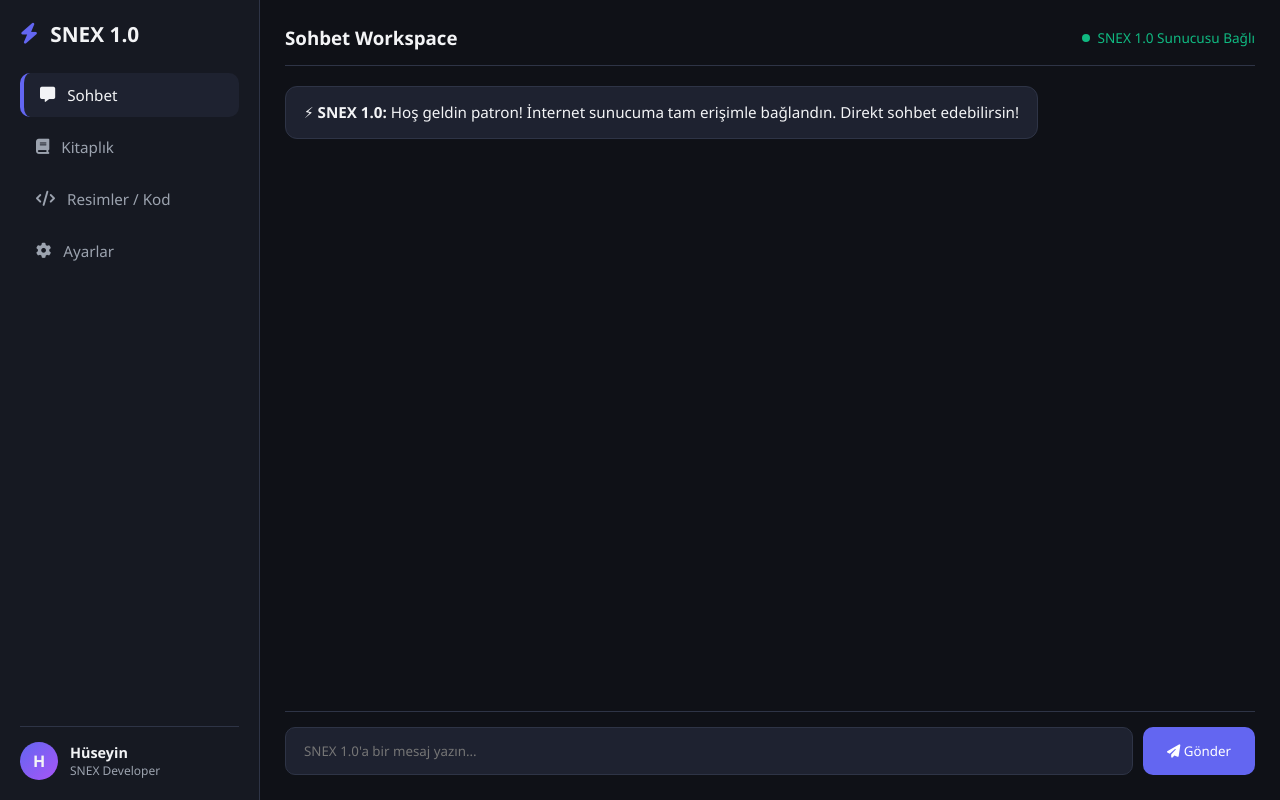
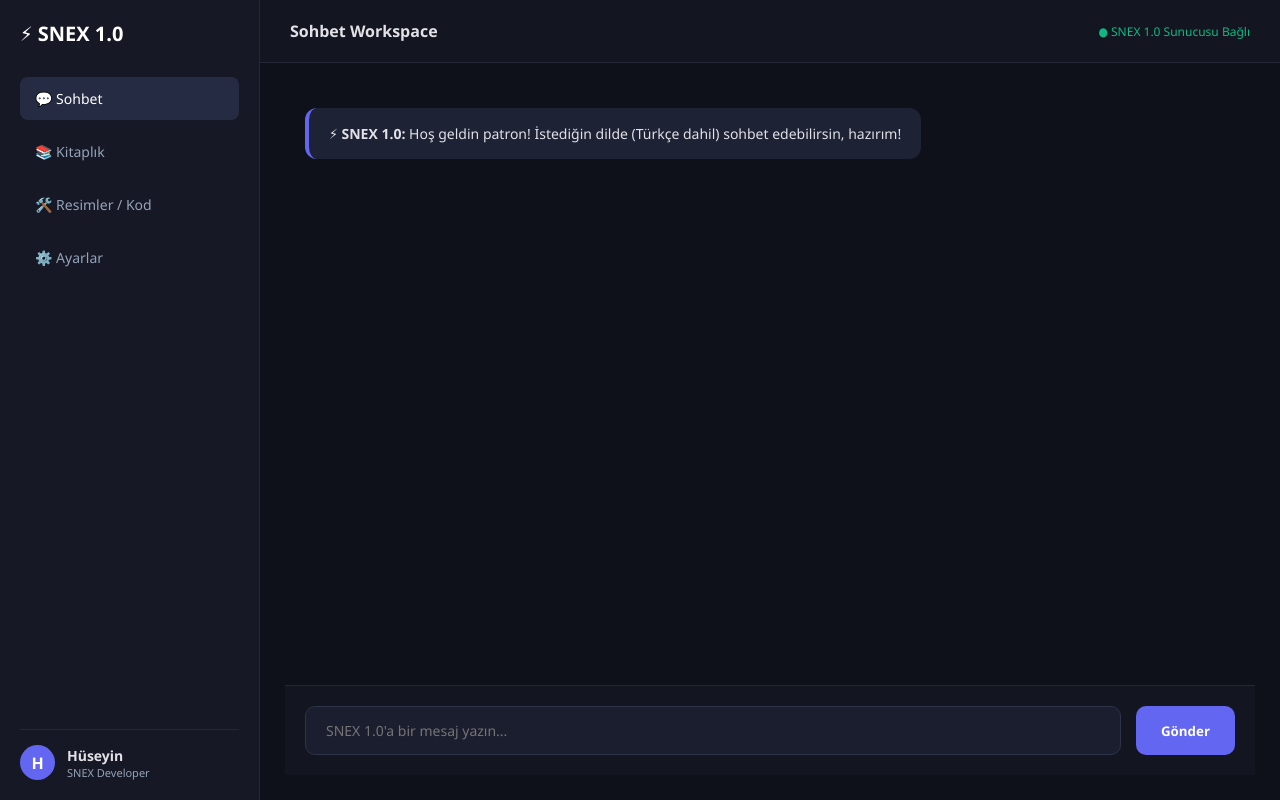
Before and after one commit to g72569285-a11y/Snex-ai, a Python web app: template templates/index.html in a window 1280 px wide. Run offline with Jinja, Linux system fonts and the light colour scheme; the template is opened without the code that fills it, so the values that code supplies are empty.

Commit message:
Update index.html

```diff
--- a/templates/index.html
+++ b/templates/index.html
@@ -4,375 +4,147 @@
     <meta charset="UTF-8">
     <meta name="viewport" content="width=device-width, initial-scale=1.0">
     <title>SNEX 1.0 - AI Workspace</title>
-    <link href="https://cdnjs.cloudflare.com/ajax/libs/font-awesome/6.4.0/css/all.min.css" rel="stylesheet">
     <style>
-        :root {
-            --bg-main: #0f1117;
-            --bg-sidebar: #161922;
-            --bg-card: #1e2230;
-            --accent: #6366f1;
-            --accent-hover: #4f46e5;
-            --text-main: #f3f4f6;
-            --text-muted: #9ca3af;
-            --border: #2e3446;
-        }
+        * { box-sizing: border-box; margin: 0; padding: 0; font-family: 'Segoe UI', Tahoma, Geneva, Verdana, sans-serif; }
+        body { background-color: #0f111a; color: #e1e1e6; display: flex; height: 100vh; overflow: hidden; }
 
-        * {
-            margin: 0;
-            padding: 0;
-            box-sizing: border-box;
-            font-family: 'Segoe UI', Tahoma, Geneva, Verdana, sans-serif;
-        }
+        /* Sol Menü */
+        .sidebar { width: 260px; background-color: #161925; border-right: 1px solid #232738; display: flex; flex-direction: column; justify-content: space-between; padding: 20px; }
+        .sidebar-top h0, .sidebar-top h1 { font-size: 20px; font-weight: bold; color: #fff; margin-bottom: 30px; display: flex; align-items: center; gap: 10px; }
+        .sidebar-menu { display: flex; flex-direction: column; gap: 10px; }
+        .sidebar-menu-item { display: flex; align-items: center; gap: 12px; padding: 12px 15px; border-radius: 8px; color: #94a3b8; cursor: pointer; transition: all 0.2s; font-size: 14px; }
+        .sidebar-menu-item:hover, .sidebar-menu-item.active { background-color: #252b42; color: #fff; }
 
-        body {
-            background-color: var(--bg-main);
-            color: var(--text-main);
-            height: 100vh;
-            display: flex;
-            overflow: hidden;
-        }
+        .sidebar-user { display: flex; align-items: center; gap: 12px; padding-top: 15px; border-top: 1px solid #232738; }
+        .avatar { width: 35px; height: 35px; background: #6366f1; border-radius: 50%; display: flex; align-items: center; justify-content: center; font-weight: bold; color: #fff; }
 
-        /* Sidebar Styles */
-        .sidebar {
-            width: 260px;
-            background-color: var(--bg-sidebar);
-            border-right: 1px solid var(--border);
-            display: flex;
-            flex-direction: column;
-            justify-content: space-between;
-            padding: 20px;
-        }
+        /* Ana İçerik Alanı */
+        .main-content { flex: 1; display: flex; flex-direction: column; background-color: #0f111a; position: relative; }
+        .header { padding: 20px 30px; border-bottom: 1px solid #232738; display: flex; justify-content: space-between; align-items: center; background: #131520; }
 
-        .brand {
-            display: flex;
-            align-items: center;
-            gap: 12px;
-            font-size: 1.3rem;
-            font-weight: 700;
-            color: var(--text-main);
-            margin-bottom: 25px;
-        }
+        .tab-panel { display: none; flex: 1; flex-direction: column; height: calc(100vh - 73px); overflow-y: auto; padding: 25px; }
+        .tab-panel.active { display: flex; }
 
-        .brand i {
-            color: var(--accent);
-        }
+        /* Sohbet Alanı */
+        .chat-messages { flex: 1; overflow-y: auto; padding: 20px; display: flex; flex-direction: column; gap: 15px; }
+        .message { padding: 15px 20px; border-radius: 12px; max-width: 75%; line-height: 1.5; font-size: 14px; word-break: break-word; }
+        .message.bot { background-color: #1e2235; align-self: flex-start; border-left: 4px solid #6366f1; }
+        .message.user { background-color: #6366f1; color: white; align-self: flex-end; }
 
-        .nav-list {
-            list-style: none;
-            display: flex;
-            flex-direction: column;
-            gap: 8px;
-        }
+        .chat-input-area { padding: 20px; background: #131520; border-top: 1px solid #232738; display: flex; gap: 15px; }
+        .chat-input-area input { flex: 1; background: #1a1e2e; border: 1px solid #2d334a; padding: 14px 20px; border-radius: 10px; color: #fff; outline: none; font-size: 14px; }
+        .chat-input-area input:focus { border-color: #6366f1; }
+        .chat-input-area button { background: #6366f1; color: white; border: none; padding: 0 25px; border-radius: 10px; cursor: pointer; font-weight: bold; transition: background 0.2s; }
+        .chat-input-area button:hover { background: #4f46e5; }
 
-        .nav-item {
-            display: flex;
-            align-items: center;
-            gap: 12px;
-            padding: 12px 16px;
-            border-radius: 10px;
-            color: var(--text-muted);
-            cursor: pointer;
-            transition: all 0.2s ease;
-            font-size: 0.95rem;
-        }
-
-        .nav-item:hover, .nav-item.active {
-            background-color: var(--bg-card);
-            color: var(--text-main);
-        }
-
-        .nav-item.active {
-            border-left: 4px solid var(--accent);
-        }
-
-        .user-profile {
-            display: flex;
-            align-items: center;
-            gap: 12px;
-            padding-top: 15px;
-            border-top: 1px solid var(--border);
-        }
-
-        .avatar {
-            width: 38px;
-            height: 38px;
-            border-radius: 50%;
-            background: linear-gradient(135deg, var(--accent), #a855f7);
-            display: flex;
-            align-items: center;
-            justify-content: center;
-            font-weight: bold;
-        }
-
-        /* Main Content Panels */
-        .main-content {
-            flex: 1;
-            display: flex;
-            flex-direction: column;
-            position: relative;
-        }
-
-        .tab-panel {
-            display: none;
-            height: 100%;
-            flex-direction: column;
-            padding: 25px;
-            overflow-y: auto;
-        }
-
-        .tab-panel.active {
-            display: flex;
-        }
-
-        /* Chat Panel */
-        .chat-header {
-            padding-bottom: 15px;
-            border-bottom: 1px solid var(--border);
-            display: flex;
-            justify-content: space-between;
-            align-items: center;
-        }
-
-        .status-badge {
-            display: flex;
-            align-items: center;
-            gap: 8px;
-            font-size: 0.85rem;
-            color: #10b981;
-        }
-
-        .status-dot {
-            width: 8px;
-            height: 8px;
-            background-color: #10b981;
-            border-radius: 50%;
-        }
-
-        .chat-box {
-            flex: 1;
-            overflow-y: auto;
-            padding: 20px 0;
-            display: flex;
-            flex-direction: column;
-            gap: 16px;
-        }
-
-        .message {
-            max-width: 80%;
-            padding: 14px 18px;
-            border-radius: 12px;
-            line-height: 1.5;
-            font-size: 0.95rem;
-        }
-
-        .message.bot {
-            background-color: var(--bg-card);
-            align-self: flex-start;
-            border: 1px solid var(--border);
-        }
-
-        .message.user {
-            background-color: var(--accent);
-            color: #fff;
-            align-self: flex-end;
-        }
-
-        .chat-input-area {
-            display: flex;
-            gap: 10px;
-            padding-top: 15px;
-            border-top: 1px solid var(--border);
-        }
-
-        .chat-input-area input {
-            flex: 1;
-            background-color: var(--bg-card);
-            border: 1px solid var(--border);
-            border-radius: 10px;
-            padding: 14px 18px;
-            color: var(--text-main);
-            outline: none;
-        }
-
-        .chat-input-area button {
-            background-color: var(--accent);
-            color: white;
-            border: none;
-            padding: 0 24px;
-            border-radius: 10px;
-            cursor: pointer;
-            transition: background 0.2s;
-        }
-
-        .chat-input-area button:hover {
-            background-color: var(--accent-hover);
-        }
-
-        /* Cards Grid Layout (for other tabs) */
-        .grid-cards {
-            display: grid;
-            grid-template-columns: repeat(auto-fill, minmax(240px, 1fr));
-            gap: 20px;
-            margin-top: 20px;
-        }
-
-        .card {
-            background-color: var(--bg-card);
-            border: 1px solid var(--border);
-            border-radius: 12px;
-            padding: 20px;
-            cursor: pointer;
-            transition: transform 0.2s;
-        }
-
-        .card:hover {
-            transform: translateY(-4px);
-        }
-
-        .card h4 {
-            margin-bottom: 8px;
-        }
-
-        .card p {
-            color: var(--text-muted);
-            font-size: 0.85rem;
-        }
+        /* Diğer Paneller İçin Tasarım */
+        .panel-card { background: #161925; border: 1px solid #232738; padding: 25px; border-radius: 12px; margin-bottom: 20px; }
+        .panel-card h2 { margin-bottom: 15px; color: #fff; font-size: 18px; }
+        .panel-card p { color: #94a3b8; font-size: 14px; }
     </style>
 </head>
 <body>
 
-    <!-- Sidebar -->
+    <!-- Sol Menü -->
     <div class="sidebar">
-        <div>
-            <div class="brand">
-                <i class="fa-solid fa-bolt"></i>
-                <span>SNEX 1.0</span>
+        <div class="sidebar-top">
+            <h1>⚡ SNEX 1.0</h1>
+            <div class="sidebar-menu">
+                <div class="sidebar-menu-item active" onclick="switchTab('chat', this)">💬 Sohbet</div>
+                <div class="sidebar-menu-item" onclick="switchTab('library', this)">📚 Kitaplık</div>
+                <div class="sidebar-menu-item" onclick="switchTab('tools', this)">🛠️ Resimler / Kod</div>
+                <div class="sidebar-menu-item" onclick="switchTab('settings', this)">⚙️ Ayarlar</div>
             </div>
-            <ul class="nav-list">
-                <li class="nav-item active" onclick="switchTab('chatTab', this)">
-                    <i class="fa-solid fa-message"></i> Sohbet
-                </li>
-                <li class="nav-item" onclick="switchTab('libraryTab', this)">
-                    <i class="fa-solid fa-book"></i> Kitaplık
-                </li>
-                <li class="nav-item" onclick="switchTab('mediaTab', this)">
-                    <i class="fa-solid fa-code"></i> Resimler / Kod
-                </li>
-                <li class="nav-item" onclick="switchTab('settingsTab', this)">
-                    <i class="fa-solid fa-gear"></i> Ayarlar
-                </li>
-            </ul>
         </div>
-
-        <div class="user-profile">
+        <div class="sidebar-user">
             <div class="avatar">H</div>
             <div>
-                <div style="font-weight: 600; font-size: 0.9rem;">Hüseyin</div>
-                <div style="font-size: 0.75rem; color: var(--text-muted);">SNEX Developer</div>
+                <div style="font-weight: bold; font-size: 14px;">Hüseyin</div>
+                <div style="font-size: 11px; color: #94a3b8;">SNEX Developer</div>
             </div>
         </div>
     </div>
 
-    <!-- Main Workspace -->
+    <!-- Sağ Ana İçerik -->
     <div class="main-content">
+        <div class="header">
+            <span id="header-title" style="font-weight: bold; font-size: 16px;">Sohbet Workspace</span>
+            <span style="font-size: 12px; color: #10b981;">● SNEX 1.0 Sunucusu Bağlı</span>
+        </div>
 
-        <!-- Sohbet Paneli -->
-        <div id="chatTab" class="tab-panel active">
-            <div class="chat-header">
-                <h3>Sohbet Workspace</h3>
-                <div class="status-badge">
-                    <div class="status-dot"></div> SNEX 1.0 Sunucusu Bağlı
-                </div>
+        <!-- 1. SOHBET PANELİ -->
+        <div id="panel-chat" class="tab-panel active">
+            <div class="chat-messages" id="chatMessages">
+                <div class="message bot">⚡ <b>SNEX 1.0:</b> Hoş geldin patron! İstediğin dilde (Türkçe dahil) sohbet edebilirsin, hazırım!</div>
             </div>
-
-            <div class="chat-box" id="chatBox">
-                <div class="message bot">
-                    ⚡ <strong>SNEX 1.0:</strong> Hoş geldin patron! İnternet sunucuma tam erişimle bağlandın. Direkt sohbet edebilirsin!
-                </div>
-            </div>
-
             <div class="chat-input-area">
-                <input type="text" id="userInput" placeholder="SNEX 1.0'a bir mesaj yazın..." onkeydown="if(event.key === 'Enter') sendMessage()">
-                <button onclick="sendMessage()"><i class="fa-solid fa-paper-plane"></i> Gönder</button>
+                <input type="text" id="userInput" placeholder="SNEX 1.0'a bir mesaj yazın..." onkeypress="handleKeyPress(event)">
+                <button onclick="sendMessage()">Gönder</button>
             </div>
         </div>
 
-        <!-- Kitaplık Paneli -->
-        <div id="libraryTab" class="tab-panel">
-            <h3>Kitaplık & Geçmiş</h3>
-            <p style="color: var(--text-muted); margin-top: 5px;">Kayıtlı sohbetlerin ve projelerin burada listelenir.</p>
-            <div class="grid-cards">
-                <div class="card">
-                    <h4><i class="fa-solid fa-folder"></i> Roblox Script Projesi</h4>
-                    <p>Son düzenleme: Bugün</p>
-                </div>
-                <div class="card">
-                    <h4><i class="fa-solid fa-folder"></i> Flask Web App</h4>
-                    <p>SNEX 1.0 Canlı Kurulumu</p>
-                </div>
+        <!-- 2. KİTAPLIK PANELİ -->
+        <div id="panel-library" class="tab-panel">
+            <div class="panel-card">
+                <h2>📚 Bilgi Kitaplığı</h2>
+                <p>Burada kaydettiğin promptlar, önemli kod blokları ve çalışma notların yer alacak.</p>
             </div>
         </div>
 
-        <!-- Resimler/Kod Paneli -->
-        <div id="mediaTab" class="tab-panel">
-            <h3>Geliştirici Araçları</h3>
-            <p style="color: var(--text-muted); margin-top: 5px;">Kod üretici ve medya araçları paneli.</p>
-            <div class="grid-cards">
-                <div class="card">
-                    <h4><i class="fa-solid fa-terminal"></i> Luau Code Gen</h4>
-                    <p>Roblox Studio için otomatik script üretici.</p>
-                </div>
-                <div class="card">
-                    <h4><i class="fa-solid fa-wand-magic-sparkles"></i> Image Studio</h4>
-                    <p>AI Destekli Görsel Üretim Arayüzü.</p>
-                </div>
+        <!-- 3. RESİMLER / KOD PANELİ -->
+        <div id="panel-tools" class="tab-panel">
+            <div class="panel-card">
+                <h2>🛠️ Resim ve Kod Araçları</h2>
+                <p>Özel kod üretme, snippet yönetimi ve görsel işleme araçları bu alanda çalışacak.</p>
             </div>
         </div>
 
-        <!-- Ayarlar Paneli -->
-        <div id="settingsTab" class="tab-panel">
-            <h3>Sistem Ayarları</h3>
-            <p style="color: var(--text-muted); margin-top: 5px;">Model ve panel konfigürasyonu.</p>
-            <div style="margin-top: 20px;">
-                <label style="display: block; margin-bottom: 8px;">Varsayılan Model:</label>
-                <select style="background: var(--bg-card); color: var(--text-main); border: 1px solid var(--border); padding: 10px; border-radius: 8px; width: 250px;">
-                    <option>Gemini 1.5 Flash (Aktif)</option>
-                    <option>Gemini 1.5 Pro</option>
-                </select>
+        <!-- 4. AYARLAR PANELİ -->
+        <div id="panel-settings" class="tab-panel">
+            <div class="panel-card">
+                <h2>⚙️ Sistem Ayarları</h2>
+                <p>SNEX 1.0 arayüz tema tercihleri, model yapılandırmaları ve sistem ayarları.</p>
             </div>
         </div>
-
     </div>
 
     <script>
-        // Tab Değiştirme Fonksiyonu
+        // Sekme Değiştirme Fonksiyonu
         function switchTab(tabId, element) {
-            document.querySelectorAll('.tab-panel').forEach(tab => tab.classList.remove('active'));
-            document.querySelectorAll('.nav-item').forEach(item => item.classList.remove('active'));
+            document.querySelectorAll('.tab-panel').forEach(p => p.classList.remove('active'));
+            document.querySelectorAll('.sidebar-menu-item').forEach(i => i.classList.remove('active'));
 
-            document.getElementById(tabId).classList.add('active');
+            document.getElementById('panel-' + tabId).classList.add('active');
             element.classList.add('active');
+
+            const titles = {
+                'chat': 'Sohbet Workspace',
+                'library': 'Kitaplık Workspace',
+                'tools': 'Resimler ve Kod Araçları',
+                'settings': 'Sistem Ayarları'
+            };
+            document.getElementById('header-title').innerText = titles[tabId];
         }
 
         // Mesaj Gönderme Fonksiyonu
         async function sendMessage() {
             const input = document.getElementById('userInput');
-            const chatBox = document.getElementById('chatBox');
             const message = input.value.trim();
-
             if (!message) return;
 
-            // Kullanıcı Mesajını Ekle
-            const userDiv = document.createElement('div');
-            userDiv.className = 'message user';
-            userDiv.innerText = message;
-            chatBox.appendChild(userDiv);
+            const chatMessages = document.getElementById('chatMessages');
+
+            // Kullanıcı mesajını ekle
+            chatMessages.innerHTML += `<div class="message user">${escapeHtml(message)}</div>`;
             input.value = '';
+            chatMessages.scrollTop = chatMessages.scrollHeight;
 
-            chatBox.scrollTop = chatBox.scrollHeight;
+            // Bekliyor balonu
+            const loadingId = 'loading-' + Date.now();
+            chatMessages.innerHTML += `<div class="message bot" id="${loadingId}">SNEX düşünüyor...</div>`;
+            chatMessages.scrollTop = chatMessages.scrollHeight;
 
             try {
-                // Backend'e İstek At
                 const response = await fetch('/chat', {
                     method: 'POST',
                     headers: { 'Content-Type': 'application/json' },
@@ -380,26 +152,26 @@
                 });
 
                 const data = await response.json();
-
-                const botDiv = document.createElement('div');
-                botDiv.className = 'message bot';
+                document.getElementById(loadingId).remove();
 
                 if (data.reply) {
-                    botDiv.innerHTML = `⚡ <strong>SNEX 1.0:</strong> ${data.reply}`;
+                    chatMessages.innerHTML += `<div class="message bot">⚡ <b>SNEX 1.0:</b> ${escapeHtml(data.reply)}</div>`;
                 } else {
-                    botDiv.innerHTML = `⚠️ <strong>Hata:</strong> ${data.error || 'Bilinmeyen hata'}`;
+                    chatMessages.innerHTML += `<div class="message bot" style="color: #f87171;">Hata: ${data.error || 'Bilinmeyen hata'}</div>`;
                 }
+            } catch (err) {
+                document.getElementById(loadingId).remove();
+                chatMessages.innerHTML += `<div class="message bot" style="color: #f87171;">Bağlantı hatası oluştu.</div>`;
+            }
+            chatMessages.scrollTop = chatMessages.scrollHeight;
+        }
 
-                chatBox.appendChild(botDiv);
-                chatBox.scrollTop = chatBox.scrollHeight;
+        function handleKeyPress(e) {
+            if (e.key === 'Enter') sendMessage();
+        }
 
-            } catch (err) {
-                const botDiv = document.createElement('div');
-                botDiv.className = 'message bot';
-                botDiv.innerHTML = `⚠️ <strong>Bağlantı Hatası:</strong> Sunucuya ulaşılamadı.`;
-                chatBox.appendChild(botDiv);
-                chatBox.scrollTop = chatBox.scrollHeight;
-            }
+        function escapeHtml(text) {
+            return text.replace(/&/g, "&amp;").replace(/</g, "&lt;").replace(/>/g, "&gt;");
         }
     </script>
 </body>
```
